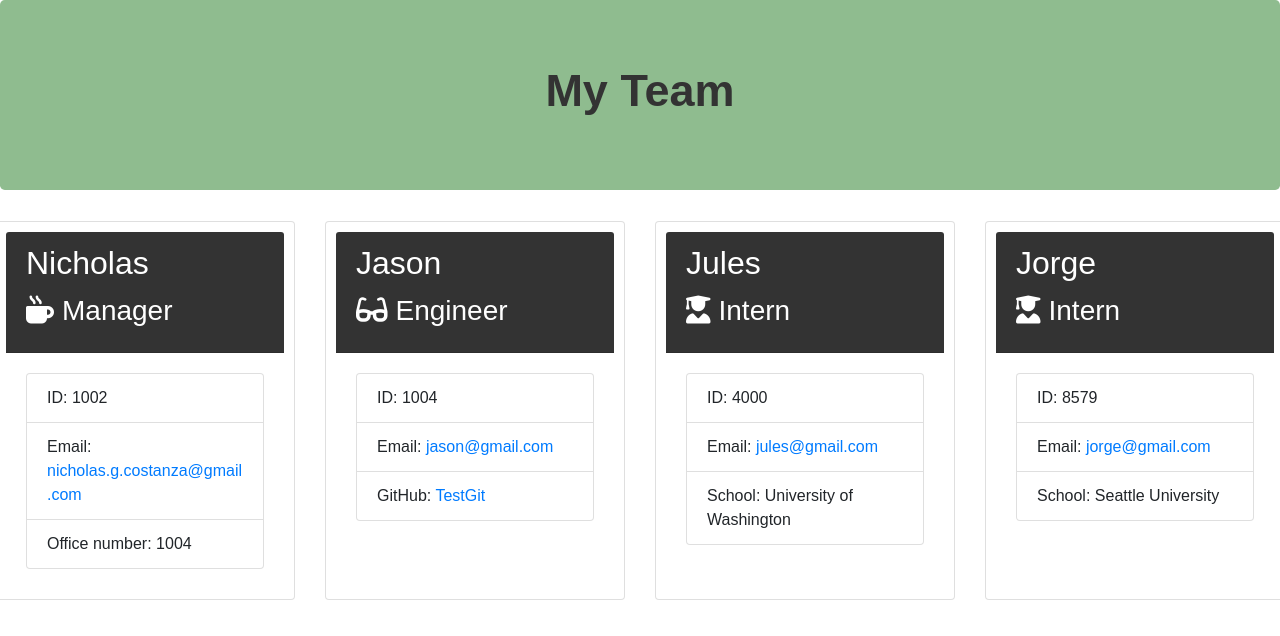
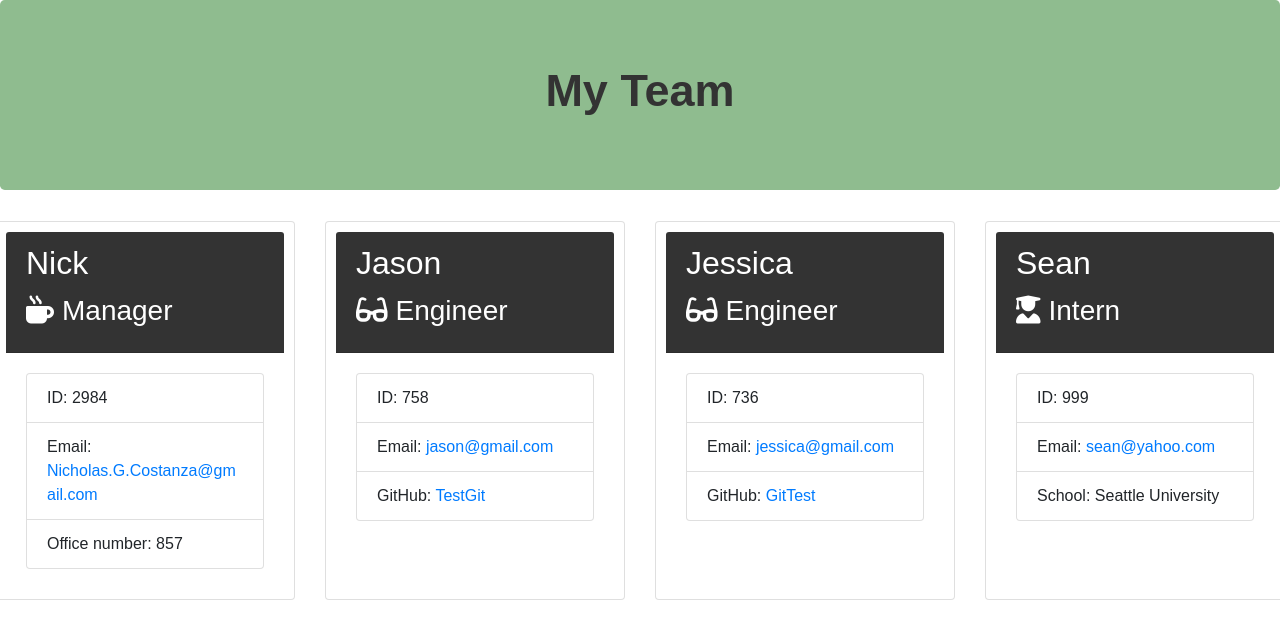
Before and after one commit to Nickcostanza/team-organizer, a website: page Develop/output/team.html in a window 1280 px wide. Shown: the top 636 px of the page. Drawn offline with nearby package versions, Linux system fonts and the light colour scheme.

Commit message:
team.html updated, read me finished with links to video,repo, and homepage screen shot

```diff
--- a/Develop/output/team.html
+++ b/Develop/output/team.html
@@ -25,14 +25,14 @@
             <div class="team-area col-12 d-flex justify-content-center">
                 <div class="card employee-card">
     <div class="card-header">
-        <h2 class="card-title">Nicholas</h2>
+        <h2 class="card-title">Nick</h2>
         <h3 class="card-title"><i class="fas fa-mug-hot mr-2"></i>Manager</h3>
     </div>
     <div class="card-body">
         <ul class="list-group">
-            <li class="list-group-item">ID: 1002</li>
-            <li class="list-group-item">Email: <a href="mailto:nicholas.g.costanza@gmail.com">nicholas.g.costanza@gmail.com</a></li>
-            <li class="list-group-item">Office number: 1004</li>
+            <li class="list-group-item">ID: 2984</li>
+            <li class="list-group-item">Email: <a href="mailto:Nicholas.G.Costanza@gmail.com">Nicholas.G.Costanza@gmail.com</a></li>
+            <li class="list-group-item">Office number: 857</li>
         </ul>
     </div>
 </div>
@@ -43,7 +43,7 @@
     </div>
     <div class="card-body">
         <ul class="list-group">
-            <li class="list-group-item">ID: 1004</li>
+            <li class="list-group-item">ID: 758</li>
             <li class="list-group-item">Email: <a href="mailto:jason@gmail.com">jason@gmail.com</a></li>
             <li class="list-group-item">GitHub: <a href="https://github.com/TestGit" target="_blank" rel="noopener noreferrer">TestGit</a></li>
         </ul>
@@ -51,26 +51,26 @@
 </div>
 <div class="card employee-card">
     <div class="card-header">
-        <h2 class="card-title">Jules</h2>
-        <h3 class="card-title"><i class="fas fa-user-graduate mr-2"></i>Intern</h3>
+        <h2 class="card-title">Jessica</h2>
+        <h3 class="card-title"><i class="fas fa-glasses mr-2"></i>Engineer</h3>
     </div>
     <div class="card-body">
         <ul class="list-group">
-            <li class="list-group-item">ID: 4000</li>
-            <li class="list-group-item">Email: <a href="mailto:jules@gmail.com">jules@gmail.com</a></li>
-            <li class="list-group-item">School: University of Washington</li>
+            <li class="list-group-item">ID: 736</li>
+            <li class="list-group-item">Email: <a href="mailto:jessica@gmail.com">jessica@gmail.com</a></li>
+            <li class="list-group-item">GitHub: <a href="https://github.com/GitTest" target="_blank" rel="noopener noreferrer">GitTest</a></li>
         </ul>
     </div>
 </div>
 <div class="card employee-card">
     <div class="card-header">
-        <h2 class="card-title">Jorge</h2>
+        <h2 class="card-title">Sean</h2>
         <h3 class="card-title"><i class="fas fa-user-graduate mr-2"></i>Intern</h3>
     </div>
     <div class="card-body">
         <ul class="list-group">
-            <li class="list-group-item">ID: 8579</li>
-            <li class="list-group-item">Email: <a href="mailto:jorge@gmail.com">jorge@gmail.com</a></li>
+            <li class="list-group-item">ID: 999</li>
+            <li class="list-group-item">Email: <a href="mailto:sean@yahoo.com">sean@yahoo.com</a></li>
             <li class="list-group-item">School: Seattle University</li>
         </ul>
     </div>
```
Also changed, not shown: Develop/assets/Homepage.png (added), README.md.
